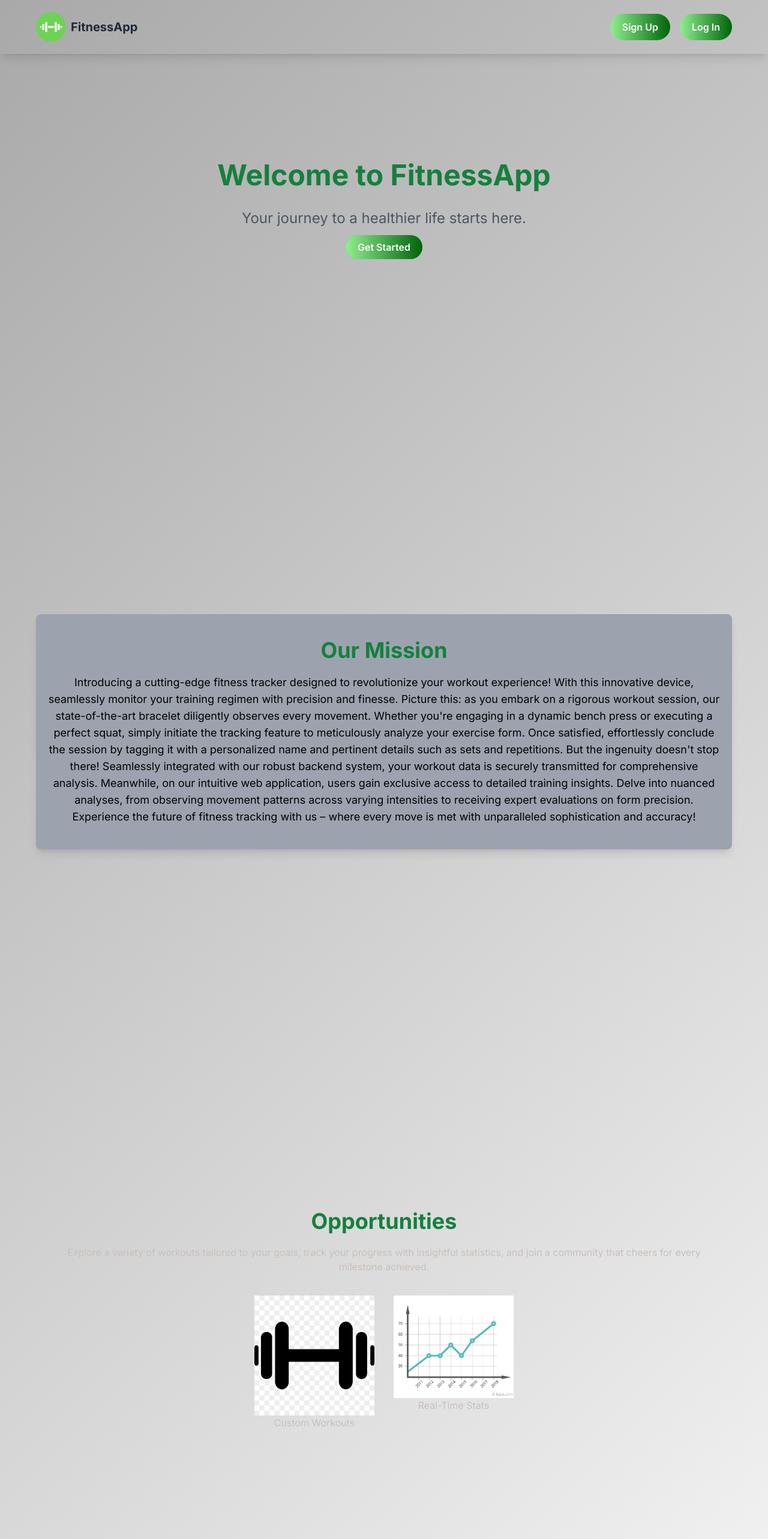
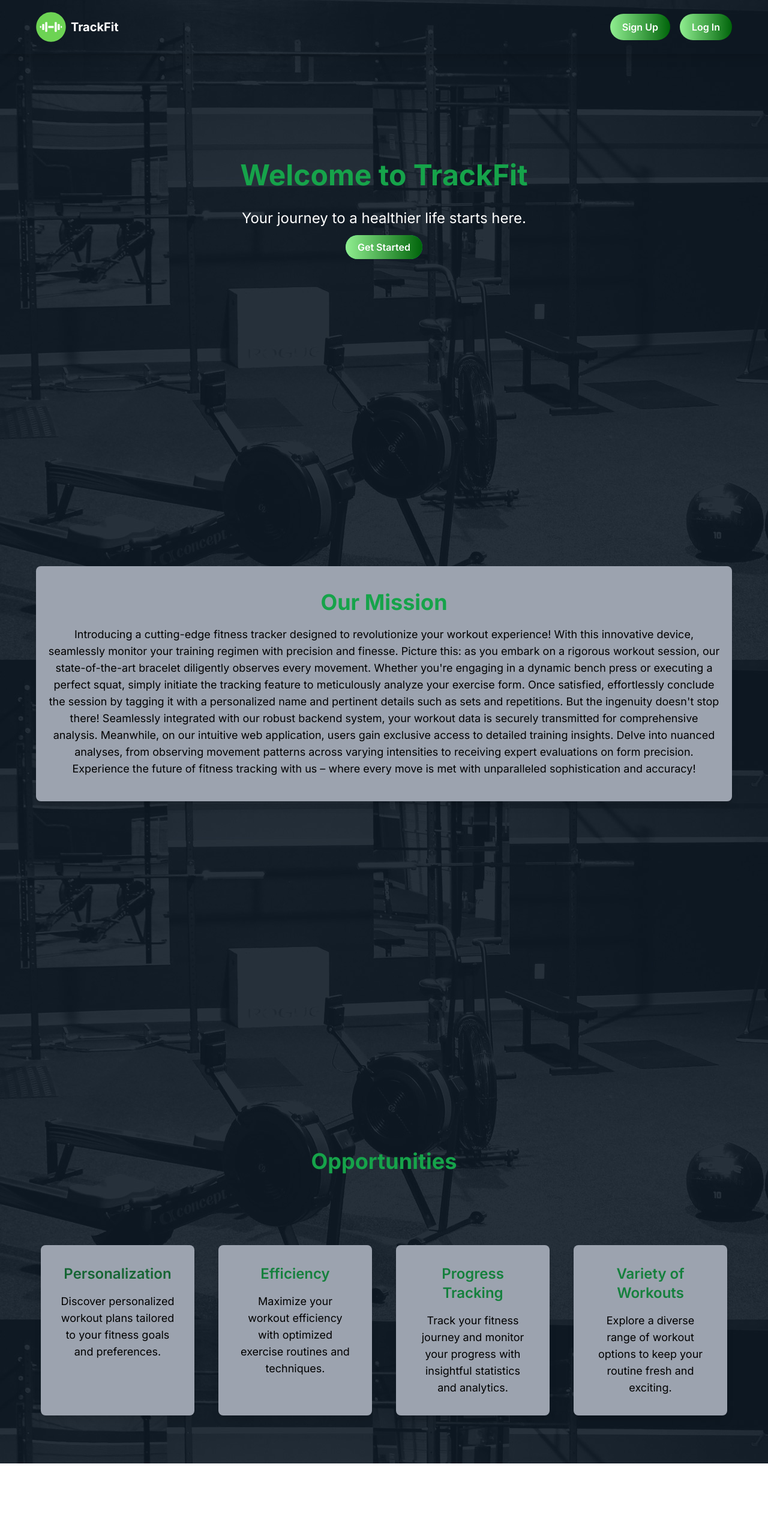
Before and after one commit to BorimirGanchev/HackTues2024, a Next.js app in the folder frontend/: page / in a window 1280 px wide. Shown: the top 2566 px of the page at 60% size. After the commit the page ends 2440 px from the top, so only its background shows below. Built offline with nearby package versions, Linux system fonts and the light colour scheme.

Commit message:
homepage_done

```diff
--- a/frontend/app/components/Navbar.tsx
+++ b/frontend/app/components/Navbar.tsx
@@ -8,8 +8,8 @@ export const Navbar = () => {
       <div className="container mx-auto px-6 py-3 flex justify-between items-center">
         <Link href="/" className="flex items-center">
           <Image src={logo} alt="FitnessApp Logo" width={50} height={50} />
-          <span className="text-gray-800 dark:text-white text-xl font-bold ml-2">
-            FitnessApp
+          <span className="text-white dark:text-white text-xl font-bold ml-2">
+            TrackFit
           </span>
         </Link>
         <div className="flex items-center"> {/* Added a div to contain the buttons */}
--- a/frontend/app/globals.css
+++ b/frontend/app/globals.css
@@ -22,7 +22,7 @@
 
 body {
   color: #C9C0BB;
-  background: linear-gradient(135deg, rgb(169, 169, 169) 0%, rgb(255, 255, 255) 100%);
+  background: url("../public/assets/background.jpg");
 }
 
 .btn {
--- a/frontend/app/page.tsx
+++ b/frontend/app/page.tsx
@@ -9,10 +9,10 @@ export default function Home() {
       <div className="container mx-auto mt-10 p-60">
         {/* Introduction Section */}
         <div className="text-center py-10 my-52" id="home"> {/* Adjusted padding for the first section */}
-          <h1 className="text-5xl font-bold text-green-700 dark:text-white">
-            Welcome to FitnessApp
+          <h1 className="text-5xl font-bold text-green-600 dark:text-white">
+            Welcome to TrackFit
           </h1>
-          <p className="mt-3 text-2xl text-gray-600 dark:text-gray-400 p-5">
+          <p className="mt-3 text-2xl text-white dark:text-gray-400 p-5">
             Your journey to a healthier life starts here.
           </p>
           <Link href="#our-mission"  className="btn fancy-btn mt-5 p-8">
@@ -21,8 +21,8 @@ export default function Home() {
         </div>
 
         {/* Our Mission Section */}
-          <div className="my-[70vh] px-5 py-10 bg-gray-400 rounded-lg shadow-lg" id='our-mission'>
-        <h2 className="text-4xl text-green-700 font-bold text-center mb-5">Our Mission</h2>
+          <div className="my-[60vh] px-5 py-10 bg-gray-400 rounded-lg shadow-lg" id='our-mission'>
+        <h2 className="text-4xl text-green-600 font-bold text-center mb-5">Our Mission</h2>
         <p className="text-center text-lg text-black">
           Introducing a cutting-edge fitness tracker designed to revolutionize your workout experience! With this innovative device, seamlessly monitor your training regimen with precision and finesse.
 
@@ -36,43 +36,40 @@ export default function Home() {
 
 
         {/* Opportunities Section */}
-        <div className="my-[70vh] px-5 py-10" id="opportunities"> {/* Increased vertical margin for more space */}
-          <h2 className="text-4xl  text-green-700 font-bold text-center">Opportunities</h2>
-          <div className="mt-5 text-center">
-            <p>
-              Explore a variety of workouts tailored to your goals, track your progress with insightful statistics, and join a community that cheers for every milestone achieved.
-            </p>
-            <div className="flex flex-wrap justify-center mt-5">
-              <div className="m-4">
-                <Image src="/assets/workout.png" alt="Workout" width={200} height={200} />
-                <p>Custom Workouts</p>
-              </div>
-              <div className="m-4">
-                <Image src="/assets/statistics.png" alt="Statistics" width={200} height={200} />
-                <p>Real-Time Stats</p>
-              </div>
+                <div className="my-[5vh] px-2 py-5" id="opportunities">
+          <h2 className="text-4xl text-green-600 font-bold text-center p-[10vh]">Opportunities</h2>
+          <div className="mt-10 flex justify-center gap-10">
+            <div className="w-1/4 bg-gray-400 rounded-lg shadow-lg p-8">
+              <h3 className="text-2xl text-green-800  font-semibold text-center mb-4">Personalization</h3>
+              <p className="text-lg text-black text-center">
+                Discover personalized workout plans tailored to your fitness goals and preferences.
+              </p>
+            </div>
+            <div className="w-1/4 bg-gray-400 rounded-lg shadow-lg p-8">
+              <h3 className="text-2xl text-green-700 font-semibold text-center mb-4">Efficiency</h3>
+              <p className="text-lg  text-black text-center">
+                Maximize your workout efficiency with optimized exercise routines and techniques.
+              </p>
+            </div>
+            <div className="w-1/4 bg-gray-400 rounded-lg shadow-lg p-8">
+              <h3 className="text-2xl text-green-700 font-semibold text-center mb-4">Progress Tracking</h3>
+              <p className="text-lg text-black text-center">
+                Track your fitness journey and monitor your progress with insightful statistics and analytics.
+              </p>
+            </div>
+            <div className="w-1/4 bg-gray-400 rounded-lg shadow-lg p-8">
+              <h3 className="text-2xl text-green-700 font-semibold text-center mb-4">Variety of Workouts</h3>
+              <p className="text-lg text-black text-center">
+                Explore a diverse range of workout options to keep your routine fresh and exciting.
+              </p>
             </div>
           </div>
         </div>
 
+
         {/* Contact Section */}
-        <div className="my-32 px-5 py-10 bg-gray-100 dark:bg-gray-700" id="contact"> {/* Increased vertical margin for more space */}
-          <h2 className="text-4xl  text-green-700  font-bold text-center">Stay in Touch</h2>
-          <div className="mt-5 text-center">
-            <p>Join our newsletter to get the latest updates and news.</p>
-            <form className="mt-5">
-              <input
-                type="email"
-                className="px-4 py-2 border rounded-lg text-gray-700"
-                placeholder="Enter your email"
-                aria-label="Email Address"
-              />
-              <button type="submit" className="btn fancy-btn ml-2">
-                Subscribe
-              </button>
-            </form>
-          </div>
-        </div>
+
+
       </div>
     </>
   );
```
Also changed, not shown: frontend/public/assets/background.jpg (added).
